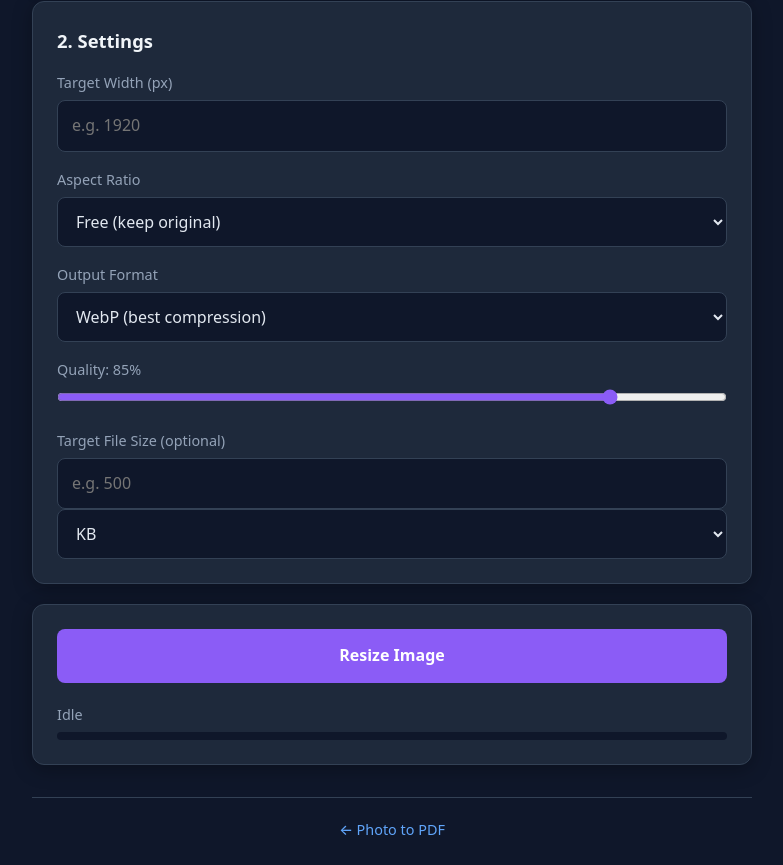
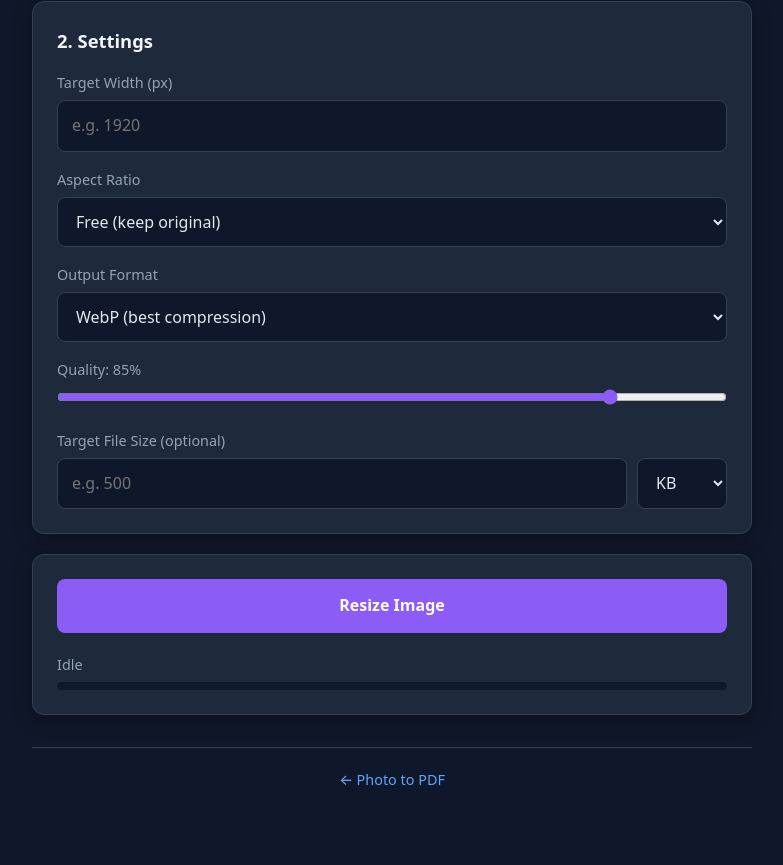
Before and after one commit to devtronz/pdf-image-resizer-, a website: page image-resizer.html in a window 1280 px wide. Shown: the part 620-1485 px from the top of the page, without its empty margins (248-1031 px from the left). After the commit the page ends 1435 px from the top, so only its background shows below. Drawn offline with Linux system fonts and the light colour scheme.

Commit message:
Update image-resizer.html

```diff
--- a/image-resizer.html
+++ b/image-resizer.html
@@ -79,11 +79,13 @@
 
       <div class="row">
         <label>Target File Size (optional)</label>
-        <input type="number" id="sizeValue" placeholder="e.g. 500" min="1">
-        <select id="sizeUnit">
-          <option value="kb">KB</option>
-          <option value="mb">MB</option>
-        </select>
+        <div style="display:flex; gap:10px;">
+          <input type="number" id="sizeValue" placeholder="e.g. 500" min="1" style="flex:1;">
+          <select id="sizeUnit" style="width:90px;">
+            <option value="kb">KB</option>
+            <option value="mb">MB</option>
+          </select>
+        </div>
       </div>
     </section>
 
```
